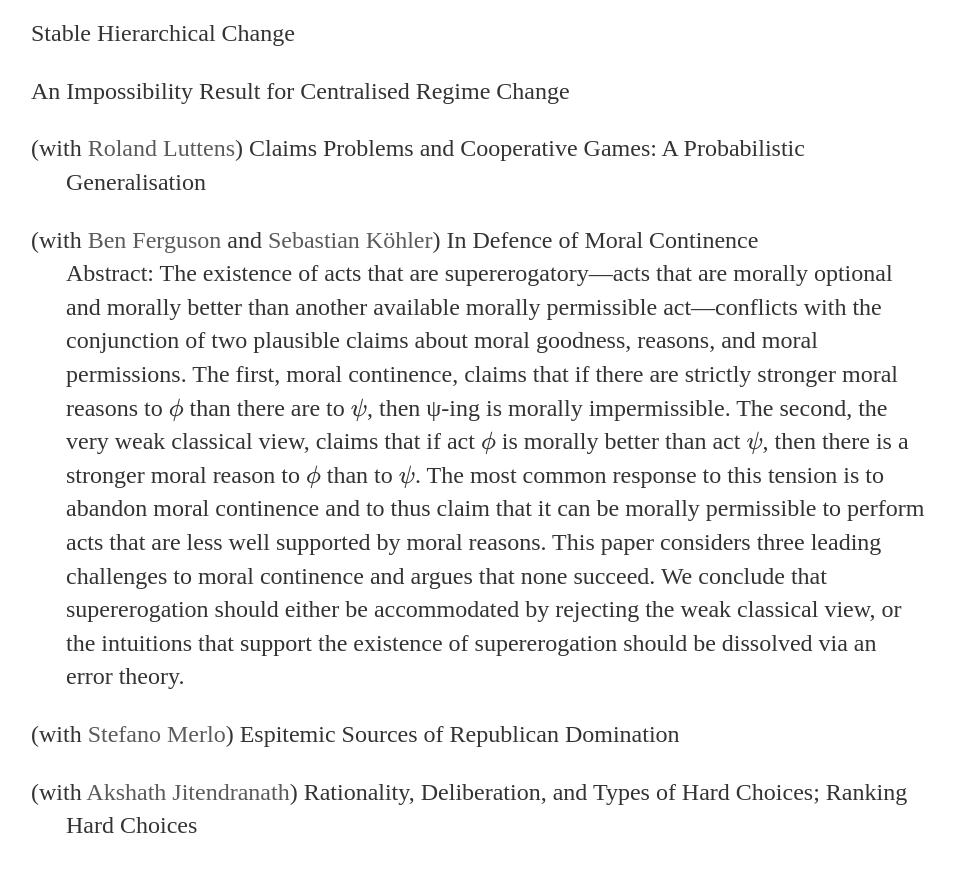
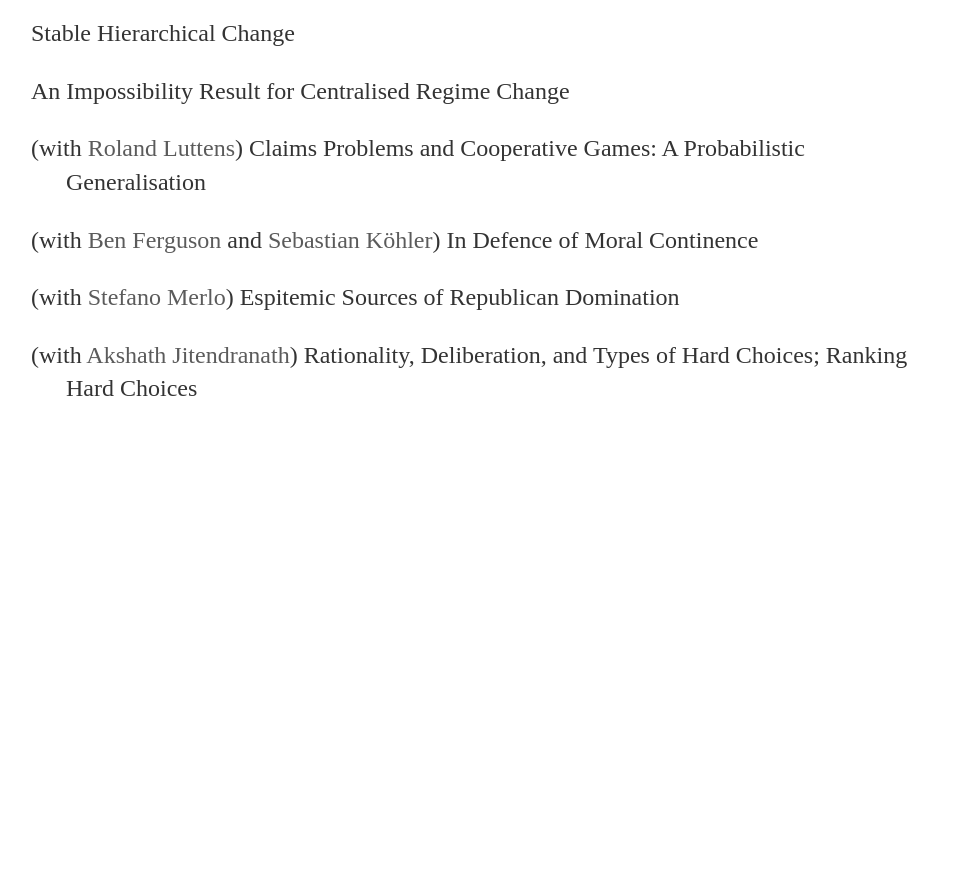
Before and after one commit to uzunovam/uzunovam, a Jekyll site: the page built from writing/index.html, in a window 1280 px wide and 900 px high, scrolled down 2184 px. Shown: the top 872 px of the window, without its empty margins (161-1115 px from the left). Built offline with Jekyll 4.4.1, drawn with Linux system fonts in a browser that asks for light colours; after the commit the page ends 2650 px from its top, so only the background shows below that.

Commit message:
Update index.html

```diff
--- a/writing/index.html
+++ b/writing/index.html
@@ -20,8 +20,7 @@ title: Writing
 	<p class="firstreference">Stable Hierarchical Change</p>
 	<p class="firstreference">An Impossibility Result for Centralised Regime Change</p>
 	<p class="firstreference">(with <a href="https://research.vu.nl/en/persons/roland-iwan-luttens">Roland Luttens</a>) Claims Problems and Cooperative Games: A Probabilistic Generalisation</p>
-	<p class="firstreference">(with <a href="https://www.benjaminferguson.org/">Ben Ferguson</a> and <a href="https://sekoehler.weebly.com/">Sebastian Köhler</a>) In Defence of Moral Continence</br>
-	Abstract: The existence of acts that are supererogatory—acts that are morally optional and morally better than another available morally permissible act—conflicts with the conjunction of two plausible claims about moral goodness, reasons, and moral permissions. The first, moral continence, claims that if there are strictly stronger moral reasons to \(\phi\) than there are to \(\psi\), then ψ-ing is morally impermissible. The second, the very weak classical view, claims that if act \(\phi\) is morally better than act \(\psi\), then there is a stronger moral reason to \(\phi\) than to \(\psi\). The most common response to this tension is to abandon moral continence and to thus claim that it can be morally permissible to perform acts that are less well supported by moral reasons. This paper considers three leading challenges to moral continence and argues that none succeed. We conclude that supererogation should either be accommodated by rejecting the weak classical view, or the intuitions that support the existence of supererogation should be dissolved via an error theory.</p>
+	<p class="firstreference">(with <a href="https://www.benjaminferguson.org/">Ben Ferguson</a> and <a href="https://sekoehler.weebly.com/">Sebastian Köhler</a>) In Defence of Moral Continence</p>
 	<p class="firstreference">(with <a href="https://www.stefanomerlo.org/">Stefano Merlo</a>) Espitemic Sources of Republican Domination</p>
 	<p class="firstreference">(with <a href="https://akshathjitendranath.weebly.com/">Akshath Jitendranath</a>) Rationality, Deliberation, and Types of Hard Choices; Ranking Hard Choices</p>
 </div><!-- /.blurb -->
```
